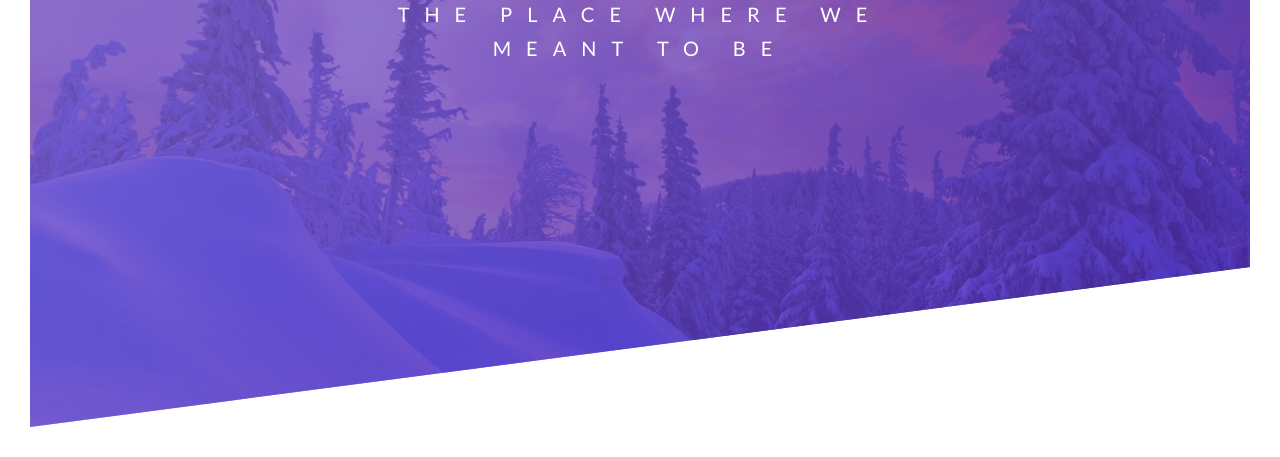
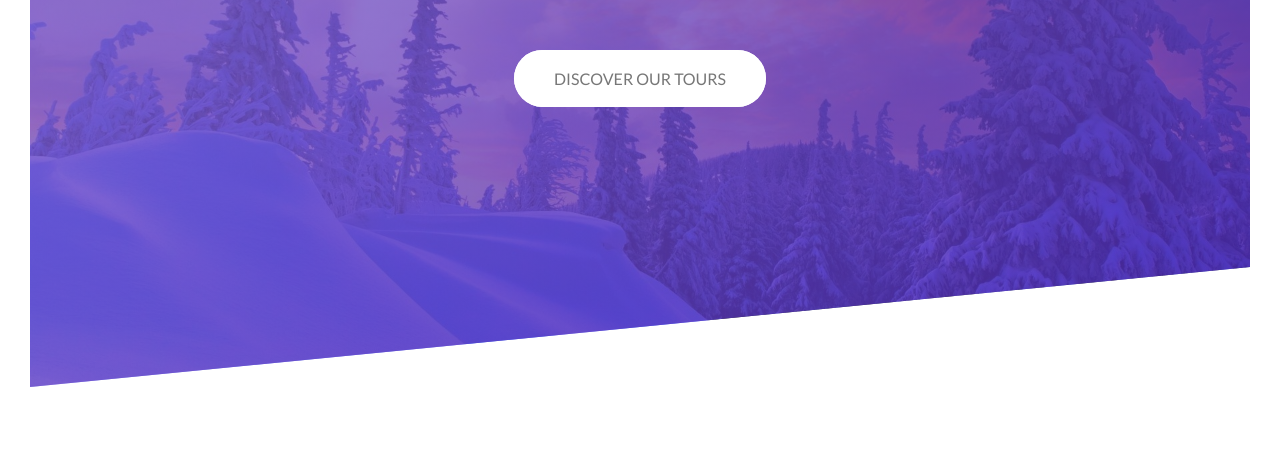
Before and after one commit to UtmostCreator/advanced_scss, a plain HTML site: page index.html in a window 1280 px wide. Shown: the part 363-820 px from the top of the page. Drawn offline with Linux system fonts and the light colour scheme.

Commit message:
css: button animation added

```diff
--- a/index.html
+++ b/index.html
@@ -14,7 +14,7 @@
     <title>Document</title>
 </head>
 
-<body>
+<body class="preload">
 
     <header class="header">
         <div class="logo-box">
@@ -31,6 +31,8 @@
                     The place where we meant to be
                 </span>
             </h1>
+
+            <a href="#" class="btn btn-white btn-animated">Discover Our Tours</a>
         </div>
 
     </header>
--- a/src/css/styles.css
+++ b/src/css/styles.css
@@ -20,8 +20,16 @@ body {
     padding: 30px;
 }
 
+/* transition only after page load http://css-tricks.com/transitions-only-after-page-load/ */
+body.preload * {
+ -webkit-transition: none !important;
+ -moz-transition: none !important;
+ -ms-transition: none !important;
+ -o-transition: none !important;
+}
+
 .header {
-    height: 95vh;
+    height: 90vh;
     background-image: linear-gradient(
         to right bottom,
         rgba(142, 111, 213, 0.8),
@@ -63,6 +71,7 @@ body {
     color: #fff;
     text-transform: uppercase;
     backface-visibility: hidden;
+    margin-bottom: 60px;
 }
 
 .heading-primary-main {
@@ -119,3 +128,71 @@ body {
         transform: translateX(0);
     }
 }
+
+@keyframes moveFromBottomToTop {
+    0% {
+        opacity: 0;
+        transform: translateY(12vh) translateX(-10vw);
+    }
+    60% {
+        opacity: 0;
+        transform: translateY(10vh) translateX(-5vw);
+    }
+    100% {
+        opacity: 1;
+        transform: translateY(0) translateX(0);
+    }
+}
+
+.btn:link,
+.btn:visited {
+    text-transform: uppercase;
+    text-decoration: none;
+    padding: 15px 40px;
+    display: inline-block;
+    border-radius: 100px;
+    transition: all .2s;
+    position: relative;
+}
+
+.btn:hover {
+    transform: translateY(-3px);
+    box-shadow: 0 10px 20px rgba(0, 0, 0, .2);
+}
+
+.btn:active {
+    transform: translateY(-1px);
+    box-shadow: 0 5px 5px rgba(0, 0, 0, .2);
+}
+
+.btn::after {
+    content: "";
+    display: inline-block;
+    height: 100%;
+    width: 100%;
+    border-radius: 100px;
+    position: absolute;
+    top: 0;
+    left: 0;
+    z-index: -1;
+    transition: all .4s;
+}
+
+.btn:hover::after {
+    transform: scaleX(1.4) scaleY(1.7);
+    opacity: 0;
+}
+
+.btn-white {
+    background-color: #fff;
+    color: #777;
+}
+
+.btn.btn-white.btn-animated {
+    animation: moveFromBottomToTop .9s ease-in .75s forwards;
+    animation-fill-mode: backwards;
+}
+
+.btn-white::after {
+    background-color: #fff;
+}
```
